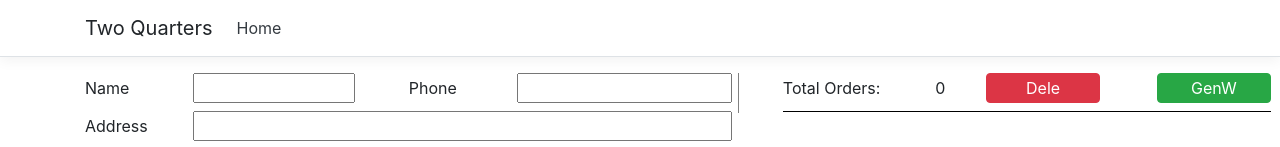
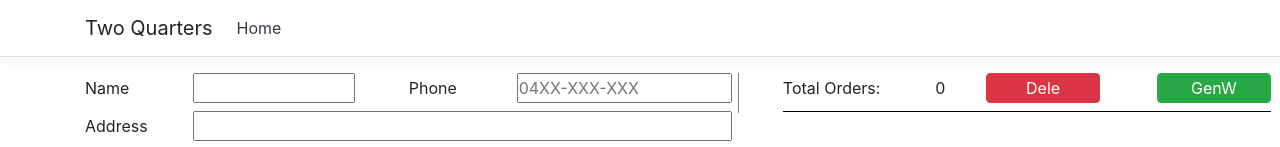
Before and after one commit to EvanLANG/TwoQuarters, a plain HTML site: page OrderConfirmation.html in a window 1280 px wide. Shown: the top 147 px of the page. Drawn offline with Linux system fonts and the light colour scheme.

Commit message:
Update OrderConfirmation.html

```diff
--- a/OrderConfirmation.html
+++ b/OrderConfirmation.html
@@ -38,7 +38,7 @@
             <label class="tq-1-col" style="line-height:30px;">Name </label>
             <input id="tq_name" class="tq-1-offset tq-3-col" style="height:30px;"/>
             <label  class="tq-1-col tq-1-offset" style="line-height:30px;">Phone </label>
-            <input id="tq_phone" class="tq-1-offset tq-4-col" style="height:30px;"/>
+            <input id="tq_phone" class="tq-1-offset tq-4-col" style="height:30px;" type="tel" placeholder="04XX-XXX-XXX"/>
         </div>
         <div  class="tq-row">
             <label class="tq-1-col" style="line-height:30px;">Address </label>
```
